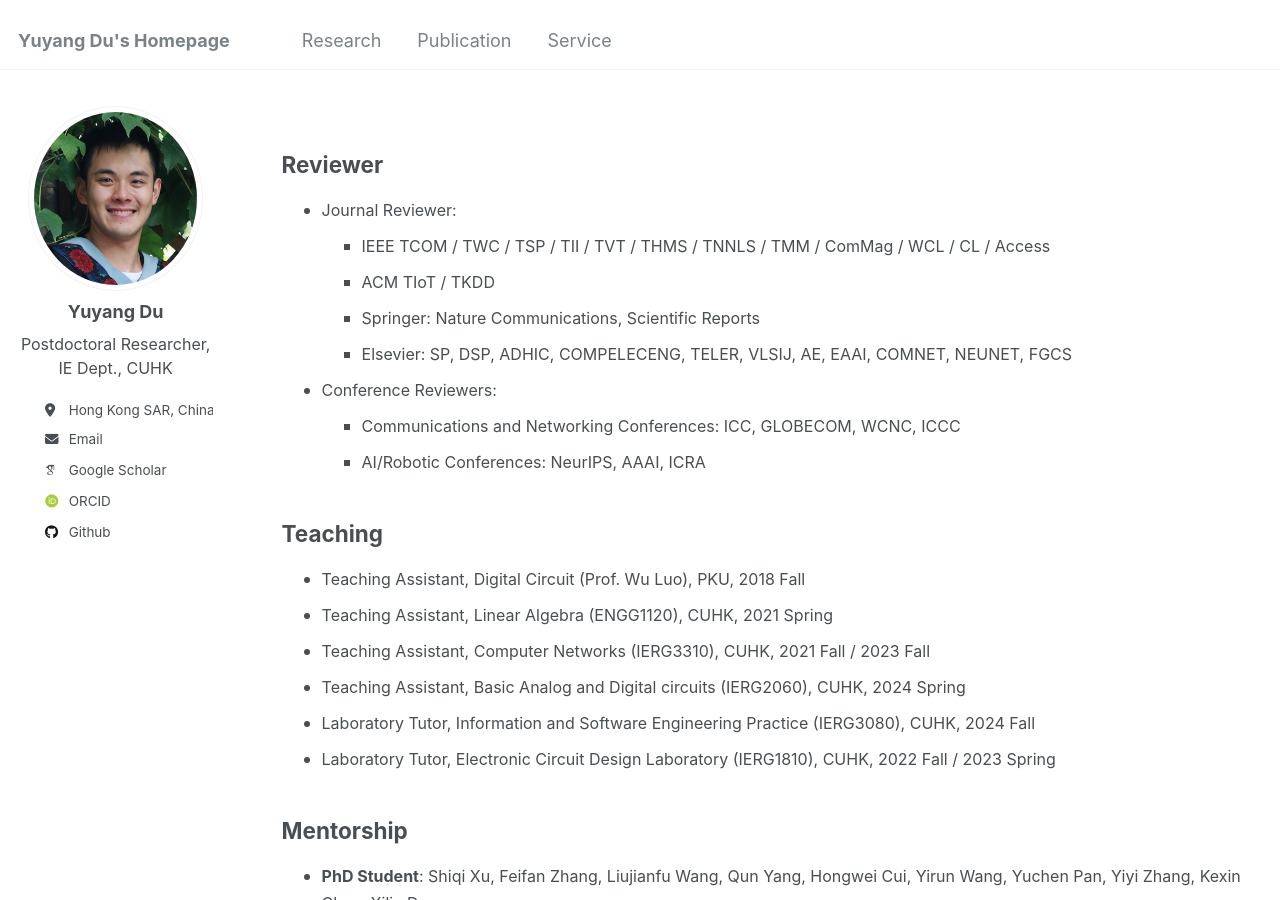
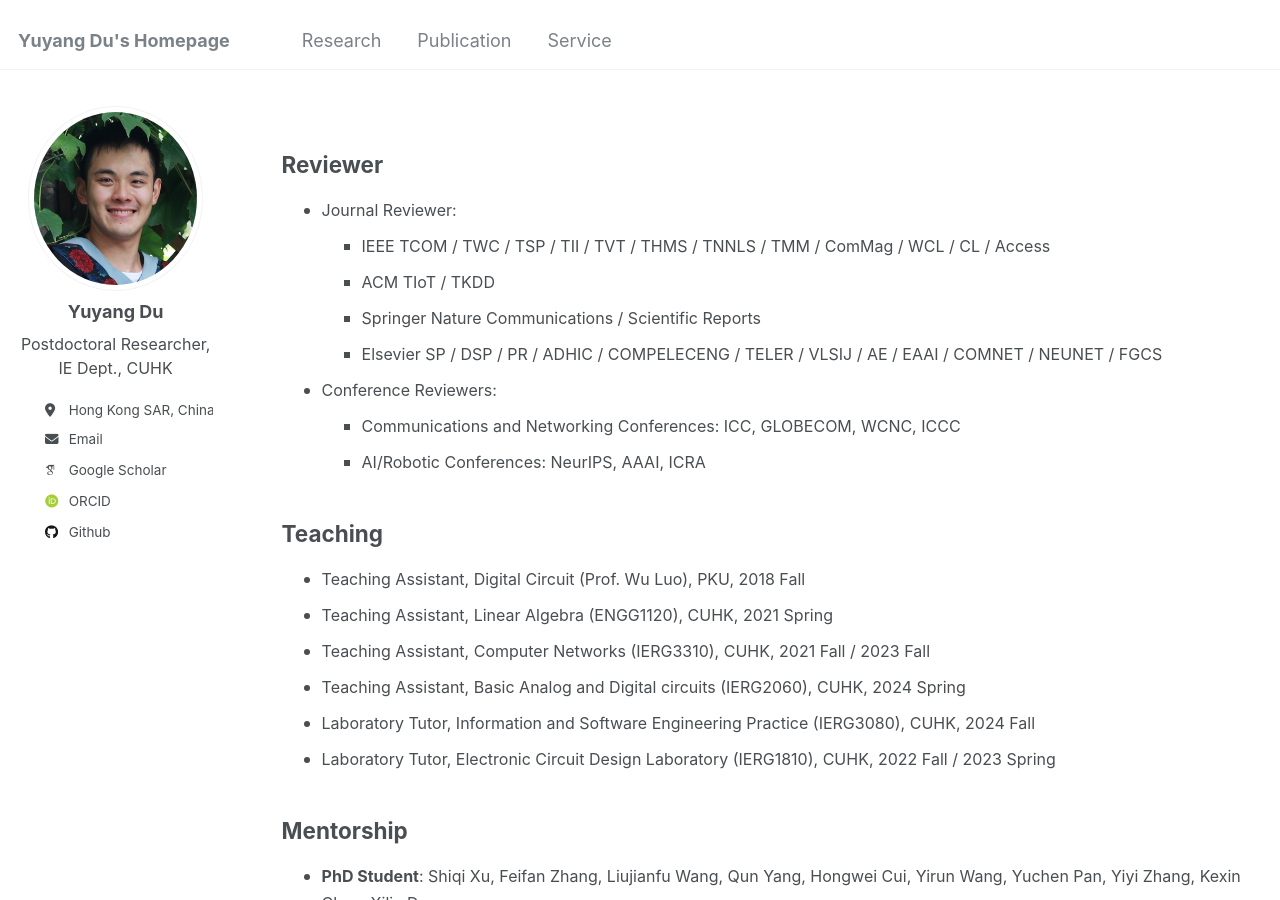
Before and after one commit to yuyangdu01/yuyangdu01.github.io, a Jekyll site: the page built from _pages/cv.md, in a window 1280 px wide and 900 px high. Built offline with Jekyll 4.4.1, drawn with Linux system fonts in a browser that asks for light colours; some web fonts are replaced.

Commit message:
Update cv.md

```diff
--- a/_pages/cv.md
+++ b/_pages/cv.md
@@ -15,8 +15,8 @@ Reviewer
       <ul style="margin-left: 0px;">
         <li><font size=3>IEEE TCOM / TWC / TSP / TII / TVT / THMS / TNNLS / TMM / ComMag / WCL / CL / Access</font></li>
         <li><font size=3>ACM TIoT / TKDD</font></li>
-        <li><font size=3>Springer: Nature Communications, Scientific Reports</font></li>
-        <li><font size=3>Elsevier: SP, DSP, ADHIC, COMPELECENG, TELER, VLSIJ, AE, EAAI, COMNET, NEUNET, FGCS</font></li>
+        <li><font size=3>Springer Nature Communications / Scientific Reports</font></li>
+        <li><font size=3>Elsevier SP / DSP / PR / ADHIC / COMPELECENG / TELER / VLSIJ / AE / EAAI / COMNET / NEUNET / FGCS</font></li>
       </ul>
     </ul>
   <li><font size=3>Conference Reviewers:</font></li>
```
